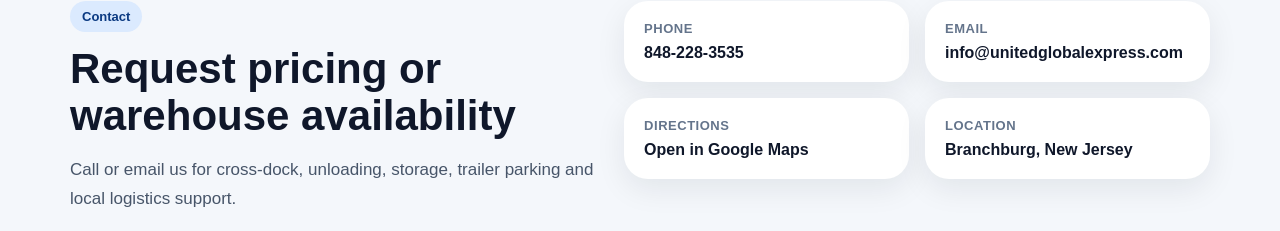
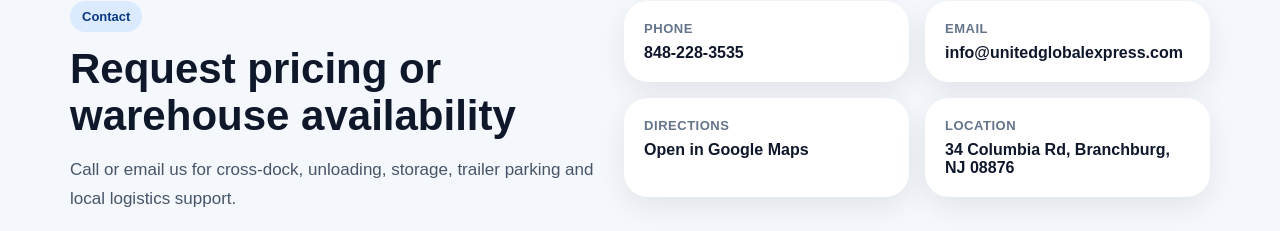
Before and after one commit to Unitedglobalexpress/united-global-express-website, a Next.js app: page / in a window 1280 px wide. Shown: the part 3554-3785 px from the top of the page. Built offline with nearby package versions, Linux system fonts and the light colour scheme.

Commit message:
Update page.js

```diff
--- a/app/page.js
+++ b/app/page.js
@@ -430,7 +430,7 @@
 
             <div className="contactCard">
               <span className="contactLabel">Location</span>
-              <strong>Branchburg, New Jersey</strong>
+              <strong>34 Columbia Rd, Branchburg, NJ 08876</strong>
             </div>
           </div>
         </div>
```
